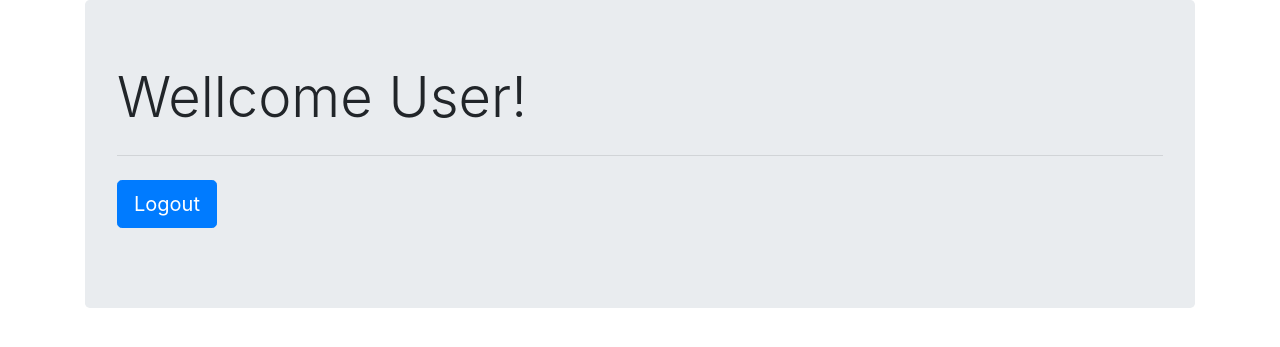
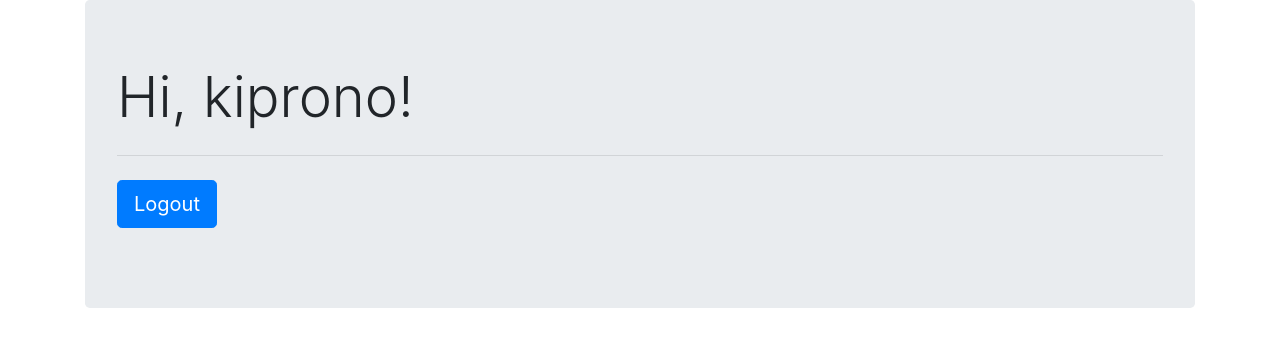
Before and after one commit to ekck/flask-login-system, a Flask app: page / in a window 1280 px wide. Shown: the top 347 px of the page. Run offline with Flask 2, Linux system fonts and the light colour scheme; a user stored in the database is signed in; some libraries are stand-ins or nearby versions.

Commit message:
current.user

```diff
--- a/app.py
+++ b/app.py
@@ -2,6 +2,7 @@ from flask import Flask , redirect , render_template, request
 from flask_sqlalchemy import SQLAlchemy
 from werkzeug.security import generate_password_hash
 from flask_login import LoginManager , UserMixin , login_required ,login_user, logout_user,current_user
+
 app=Flask(__name__)
 app.config['SQLALCHEMY_DATABASE_URI']='sqlite:///db.db'
 app.config['SECRET_KEY']='619619'
--- a/templates/home.html
+++ b/templates/home.html
@@ -3,7 +3,7 @@
 {% block content %}
 <div class="container">
     <div class="jumbotron">
-        <h1 class="display-4">Wellcome User!</h1>
+        <h1 class="display-4">Hi, {{ current_user.username }}!</h1>
         <hr class="my-4">
         <p class="lead">
           <a class="btn btn-primary btn-lg" href="/logout" role="button">Logout</a>
```
